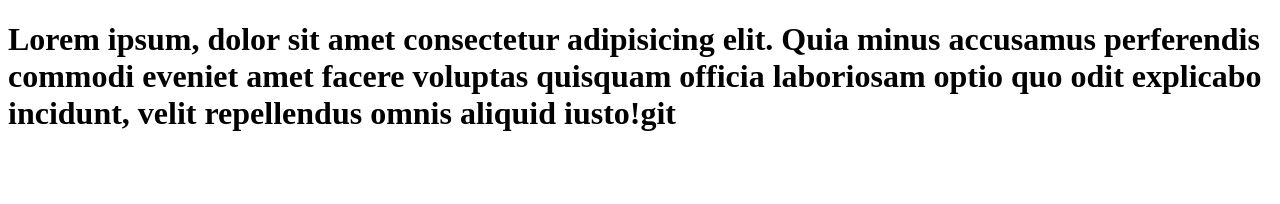
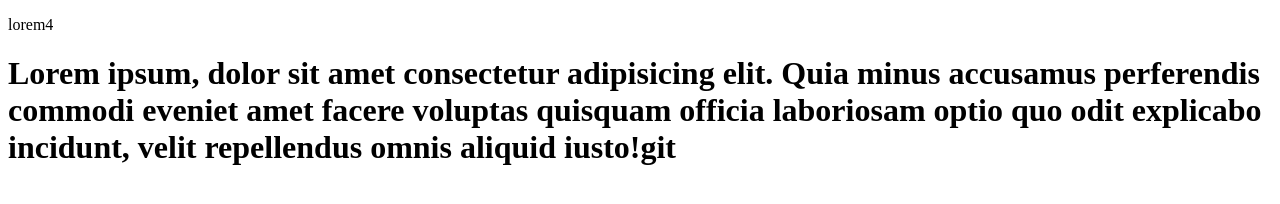
Before and after one commit to MaximPistun/bagel-site, a plain HTML site: page index.html in a window 1280 px wide. Drawn offline with Linux system fonts and the light colour scheme.

Commit message:
Мои новые изменения

```diff
--- a/index.html
+++ b/index.html
@@ -1,11 +1,15 @@
 <!DOCTYPE html>
 <html lang="en">
+
 <head>
     <meta charset="UTF-8">
     <meta name="viewport" content="width=device-width, initial-scale=1.0">
     <title>Document</title>
 </head>
+
 <body>
+    <p>lorem4</p>
     <h1>Lorem ipsum, dolor sit amet consectetur adipisicing elit. Quia minus accusamus perferendis commodi eveniet amet facere voluptas quisquam officia laboriosam optio quo odit explicabo incidunt, velit repellendus omnis aliquid iusto!git</h1>
 </body>
+
 </html>
```
